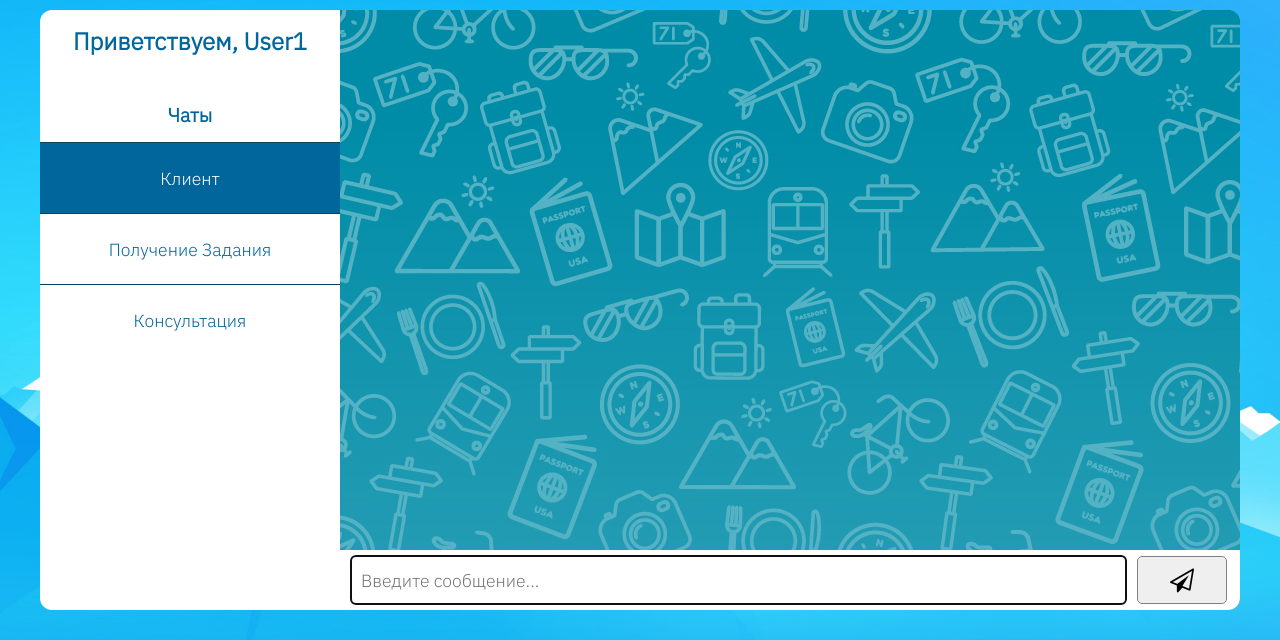
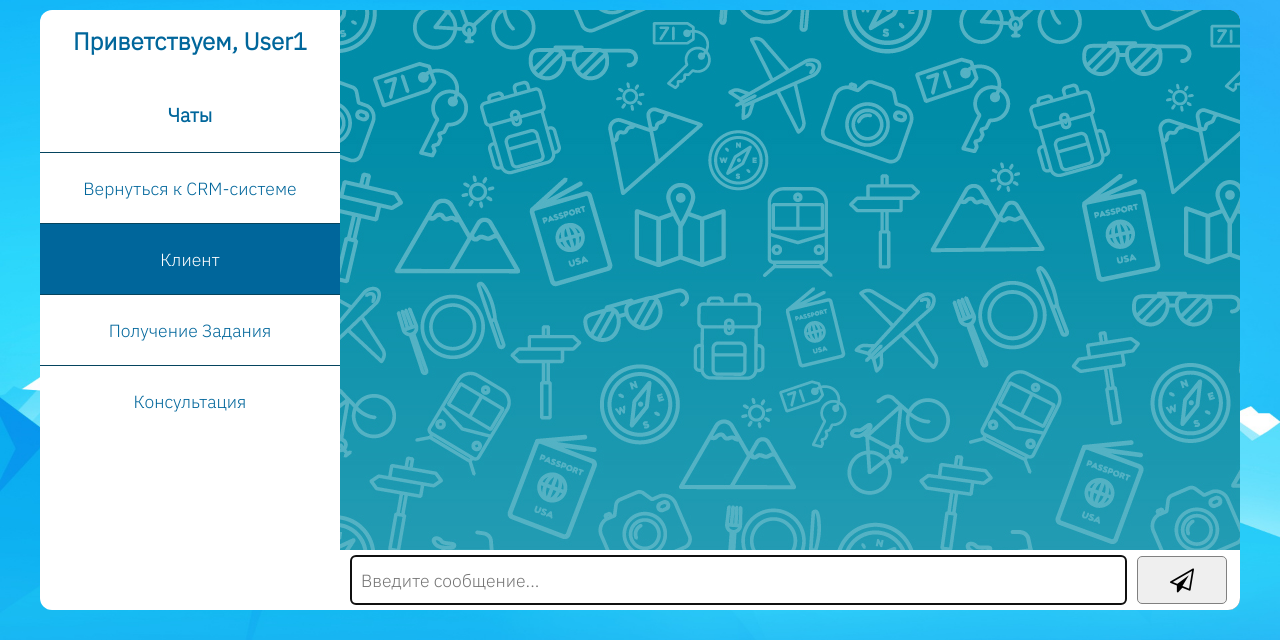
Before and after one commit to ser1go/chat-app-main, a Flask app: page /chat in a window 1280 px wide. Shown: the part 193-833 px from the top of the page. Run offline with Flask 2, Linux system fonts and the light colour scheme; a user stored in the database is signed in; some libraries are stand-ins or nearby versions.

Commit message:
Оформление под CRM-систему и работа по интеграции

```diff
--- a/static/style.css
+++ b/static/style.css
@@ -224,6 +224,11 @@ h4{
     font-size: 1.1em;
     font-style: italic;
 }
+.rooms>a{
+    text-decoration: none;
+    color:#00669b ;
+    text-align: center;
+}
 /* Кастомизация системных сообщений */
 .sys-msg{
     font-size: 1.1em;
@@ -235,7 +240,7 @@ h4{
 .others-msg{
     height: 100px;
     font-size: 1.1em;
-    background-color:rgba(255, 255, 255, 0.8);
+    background-color:rgba(255, 255, 255, 0.9);
     width: 60%;
     padding: 15px;
     margin: 15px;
--- a/templates/chat.html
+++ b/templates/chat.html
@@ -24,6 +24,7 @@
                 <h1 class="username_show">Приветствуем, {{username}}</h1>
                 <h4>Чаты</h4>
                 <div class="rooms">
+                    <a class='select-room' href="http://bodrovv-sergeyy.myjino.ru/CRM/main.html">Вернуться к CRM-системе</a>
                     {% for room in rooms %}
                         <p id="{{ room|title }}" class="select-room">{{room|title}}</p>
                     {% endfor %}
```
Also changed, not shown: project.db.
